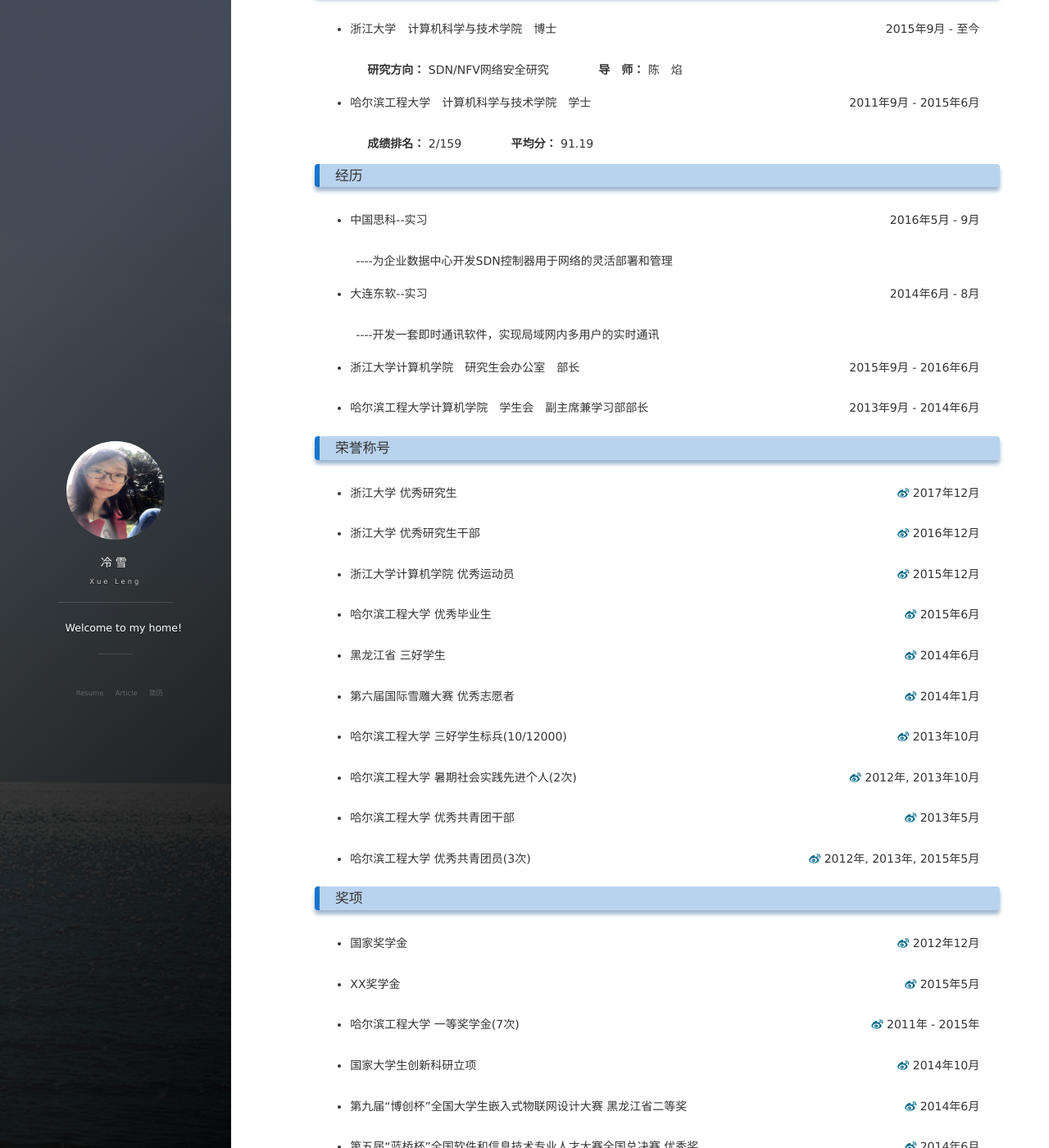
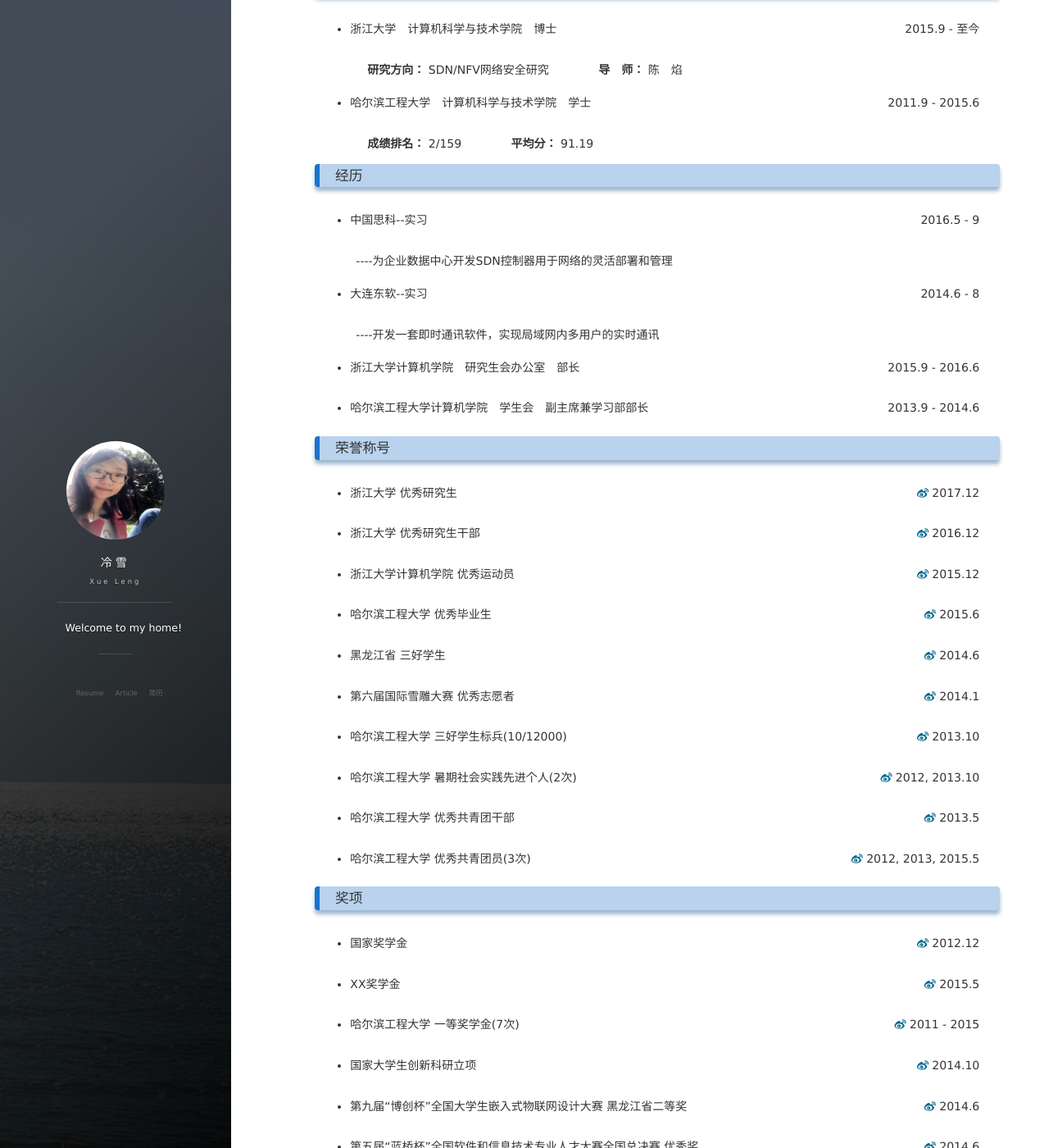
Before and after one commit to lxv458/OldWeb, a Jekyll site: the page built from about.md, in a window 1280 px wide and 1400 px high, scrolled down 316 px. Shown: the whole window at 82% size. Built offline with Jekyll 4.4.1, drawn with Linux system fonts in a browser that asks for light colours; nearby versions of some CDN libraries; comment, search, counter and statistics services are not loaded; some of the changed text lies outside the part shown.

Commit message:
complete resume in Chinese

```diff
--- a/about.md
+++ b/about.md
@@ -29,14 +29,14 @@
 <table>
 	<tr>
 		<td align="left"><ul><li>浙江大学&emsp;计算机科学与技术学院&emsp;博士</li></ul></td>
-		<td align="right" rowspan="2" style="vertical-align:text-top">2015年9月&nbsp;-&nbsp;至今</td>
+		<td align="right" rowspan="2" style="vertical-align:text-top">2015.9&nbsp;-&nbsp;至今</td>
 	</tr>
 	<tr>
 		<td align="left">&emsp;&emsp;&emsp;&emsp;<strong>研究方向：</strong>&nbsp;SDN/NFV网络安全研究 &emsp;&emsp;&emsp;&emsp;<strong>导&emsp;师：</strong>&nbsp;陈&emsp;焰</td>
 	</tr>
 	<tr>
 		<td align="left"><ul><li>哈尔滨工程大学&emsp;计算机科学与技术学院&emsp;学士</li></ul></td>
-		<td align="right" rowspan="2" style="vertical-align:text-top">2011年9月&nbsp;-&nbsp;2015年6月</td>
+		<td align="right" rowspan="2" style="vertical-align:text-top">2011.9&nbsp;-&nbsp;2015.6</td>
 	</tr>
 	<tr>
 		<td align="left">&emsp;&emsp;&emsp;&emsp;<strong>成绩排名：</strong>&nbsp;2/159 &emsp;&emsp;&emsp;&emsp;<strong>平均分：</strong>&nbsp;91.19</td>
@@ -47,25 +47,25 @@
 <table>
 	<tr>
 		<td align="left"><ul><li>中国思科--实习</li></ul></td>
-		<td align="right" rowspan="2" style="vertical-align:text-top">2016年5月&nbsp;-&nbsp;9月</td>
+		<td align="right" rowspan="2" style="vertical-align:text-top">2016.5&nbsp;-&nbsp;9</td>
 	</tr>
 	<tr>
 		<td align="left">&emsp;&emsp;&emsp;----为企业数据中心开发SDN控制器用于网络的灵活部署和管理</td>
 	</tr>
 	<tr>
 		<td align="left"><ul><li>大连东软--实习</li></ul></td>
-		<td align="right" rowspan="2" style="vertical-align:text-top">2014年6月&nbsp;-&nbsp;8月</td>
+		<td align="right" rowspan="2" style="vertical-align:text-top">2014.6&nbsp;-&nbsp;8</td>
 	</tr>
 	<tr>
 		<td align="left">&emsp;&emsp;&emsp;----开发一套即时通讯软件，实现局域网内多用户的实时通讯</td>
 	</tr>
 	<tr>
 		<td align="left"><ul><li>浙江大学计算机学院&emsp;研究生会办公室&emsp;部长</li></ul></td>
-		<td align="right">2015年9月&nbsp;-&nbsp;2016年6月</td>
+		<td align="right">2015.9&nbsp;-&nbsp;2016.6</td>
 	</tr>
 	<tr>
 		<td align="left"><ul><li>哈尔滨工程大学计算机学院&emsp;学生会&emsp;副主席兼学习部部长</li></ul></td>
-		<td align="right">2013年9月&nbsp;-&nbsp;2014年6月</td>
+		<td align="right">2013.9&nbsp;-&nbsp;2014.6</td>
 	</tr>
 </table>
 
@@ -73,43 +73,43 @@
 <table>
 	<tr>
 		<td align="left"><ul><li>浙江大学&nbsp;优秀研究生</li></ul></td>
-		<td align="right"><a href="http://www.lengxue.space/images/leng/resume/excellent_leader_zju.jpg"><i class='social fa fa-weibo'></i></a> 2017年12月</td>
+		<td align="right"><a href="http://www.lengxue.space/images/leng/resume/excellent_leader_zju.jpg"><i class='social fa fa-weibo'></i></a> 2017.12</td>
 	</tr>
 	<tr>
 		<td align="left"><ul><li>浙江大学&nbsp;优秀研究生干部</li></ul></td>
-		<td align="right"><a href="http://www.lengxue.space/images/leng/resume/excellent_leader_zju.jpg"><i class='social fa fa-weibo'></i></a> 2016年12月</td>
+		<td align="right"><a href="http://www.lengxue.space/images/leng/resume/excellent_leader_zju.jpg"><i class='social fa fa-weibo'></i></a> 2016.12</td>
 	</tr>
 	<tr>
 		<td align="left"><ul><li>浙江大学计算机学院&nbsp;优秀运动员</li></ul></td>
-		<td align="right"><a href="http://www.lengxue.space/images/leng/resume/excellent_leader_zju.jpg"><i class='social fa fa-weibo'></i></a> 2015年12月</td>
+		<td align="right"><a href="http://www.lengxue.space/images/leng/resume/excellent_leader_zju.jpg"><i class='social fa fa-weibo'></i></a> 2015.12</td>
 	</tr>
 	<tr>
 		<td align="left"><ul><li>哈尔滨工程大学&nbsp;优秀毕业生</li></ul></td>
-		<td align="right"><a href="http://www.lengxue.space/images/leng/resume/excellent_leader_zju.jpg"><i class='social fa fa-weibo'></i></a> 2015年6月</td>
+		<td align="right"><a href="http://www.lengxue.space/images/leng/resume/excellent_leader_zju.jpg"><i class='social fa fa-weibo'></i></a> 2015.6</td>
 	</tr>
 	<tr>
 		<td align="left"><ul><li>黑龙江省&nbsp;三好学生</li></ul></td>
-		<td align="right"><a href="http://www.lengxue.space/images/leng/resume/excellent_leader_zju.jpg"><i class='social fa fa-weibo'></i></a> 2014年6月</td>
+		<td align="right"><a href="http://www.lengxue.space/images/leng/resume/excellent_leader_zju.jpg"><i class='social fa fa-weibo'></i></a> 2014.6</td>
 	</tr>
 	<tr>
 		<td align="left"><ul><li>第六届国际雪雕大赛&nbsp;优秀志愿者</li></ul></td>
-		<td align="right"><a href="http://www.lengxue.space/images/leng/resume/excellent_leader_zju.jpg"><i class='social fa fa-weibo'></i></a> 2014年1月</td>
+		<td align="right"><a href="http://www.lengxue.space/images/leng/resume/excellent_leader_zju.jpg"><i class='social fa fa-weibo'></i></a> 2014.1</td>
 	</tr>
 	<tr>
 		<td align="left"><ul><li>哈尔滨工程大学&nbsp;三好学生标兵(10/12000)</li></ul></td>
-		<td align="right"><a href="http://www.lengxue.space/images/leng/resume/excellent_leader_zju.jpg"><i class='social fa fa-weibo'></i></a> 2013年10月</td>
+		<td align="right"><a href="http://www.lengxue.space/images/leng/resume/excellent_leader_zju.jpg"><i class='social fa fa-weibo'></i></a> 2013.10</td>
 	</tr>
 	<tr>
 		<td align="left"><ul><li>哈尔滨工程大学&nbsp;暑期社会实践先进个人(2次)</li></ul></td>
-		<td align="right"><a href="http://www.lengxue.space/images/leng/resume/excellent_leader_zju.jpg"><i class='social fa fa-weibo'></i></a> 2012年,&nbsp;2013年10月</td>
+		<td align="right"><a href="http://www.lengxue.space/images/leng/resume/excellent_leader_zju.jpg"><i class='social fa fa-weibo'></i></a> 2012,&nbsp;2013.10</td>
 	</tr>
 	<tr>
 		<td align="left"><ul><li>哈尔滨工程大学&nbsp;优秀共青团干部</li></ul></td>
-		<td align="right"><a href="http://www.lengxue.space/images/leng/resume/excellent_leader_zju.jpg"><i class='social fa fa-weibo'></i></a> 2013年5月</td>
+		<td align="right"><a href="http://www.lengxue.space/images/leng/resume/excellent_leader_zju.jpg"><i class='social fa fa-weibo'></i></a> 2013.5</td>
 	</tr>
 	<tr>
 		<td align="left"><ul><li>哈尔滨工程大学&nbsp;优秀共青团员(3次)</li></ul></td>
-		<td align="right"><a href="http://www.lengxue.space/images/leng/resume/excellent_leader_zju.jpg"><i class='social fa fa-weibo'></i></a> 2012年,&nbsp;2013年,&nbsp;2015年5月</td>
+		<td align="right"><a href="http://www.lengxue.space/images/leng/resume/excellent_leader_zju.jpg"><i class='social fa fa-weibo'></i></a> 2012,&nbsp;2013,&nbsp;2015.5</td>
 	</tr>
 </table>
 
@@ -117,31 +117,31 @@
 <table>
 	<tr>
 		<td align="left"><ul><li>国家奖学金</li></ul></td>
-		<td align="right"><a href="http://www.lengxue.space/images/leng/resume/excellent_leader_zju.jpg"><i class='social fa fa-weibo'></i></a> 2012年12月</td>
+		<td align="right"><a href="http://www.lengxue.space/images/leng/resume/excellent_leader_zju.jpg"><i class='social fa fa-weibo'></i></a> 2012.12</td>
 	</tr>
 	<tr>
 		<td align="left"><ul><li>XX奖学金</li></ul></td>
-		<td align="right"><a href="http://www.lengxue.space/images/leng/resume/excellent_leader_zju.jpg"><i class='social fa fa-weibo'></i></a> 2015年5月</td>
+		<td align="right"><a href="http://www.lengxue.space/images/leng/resume/excellent_leader_zju.jpg"><i class='social fa fa-weibo'></i></a> 2015.5</td>
 	</tr>
 	<tr>
 		<td align="left"><ul><li>哈尔滨工程大学&nbsp;一等奖学金(7次)</li></ul></td>
-		<td align="right"><a href="http://www.lengxue.space/images/leng/resume/excellent_leader_zju.jpg"><i class='social fa fa-weibo'></i></a> 2011年&nbsp;-&nbsp;2015年</td>
+		<td align="right"><a href="http://www.lengxue.space/images/leng/resume/excellent_leader_zju.jpg"><i class='social fa fa-weibo'></i></a> 2011&nbsp;-&nbsp;2015</td>
 	</tr>
 	<tr>
 		<td align="left"><ul><li>国家大学生创新科研立项</li></ul></td>
-		<td align="right"><a href="http://www.lengxue.space/images/leng/resume/excellent_leader_zju.jpg"><i class='social fa fa-weibo'></i></a> 2014年10月</td>
+		<td align="right"><a href="http://www.lengxue.space/images/leng/resume/excellent_leader_zju.jpg"><i class='social fa fa-weibo'></i></a> 2014.10</td>
 	</tr>
 	<tr>
 		<td align="left"><ul><li>第九届“博创杯”全国大学生嵌入式物联网设计大赛&nbsp;黑龙江省二等奖</li></ul></td>
-		<td align="right"><a href="http://www.lengxue.space/images/leng/resume/excellent_leader_zju.jpg"><i class='social fa fa-weibo'></i></a> 2014年6月</td>
+		<td align="right"><a href="http://www.lengxue.space/images/leng/resume/excellent_leader_zju.jpg"><i class='social fa fa-weibo'></i></a> 2014.6</td>
 	</tr>
 	<tr>
 		<td align="left"><ul><li>第五届“蓝桥杯”全国软件和信息技术专业人才大赛全国总决赛&nbsp;优秀奖</li></ul></td>
-		<td align="right"><a href="http://www.lengxue.space/images/leng/resume/excellent_leader_zju.jpg"><i class='social fa fa-weibo'></i></a> 2014年6月</td>
+		<td align="right"><a href="http://www.lengxue.space/images/leng/resume/excellent_leader_zju.jpg"><i class='social fa fa-weibo'></i></a> 2014.6</td>
 	</tr>
 	<tr>
 		<td align="left"><ul><li>第三届“赛佰特杯”全国大学生物联网设计大赛&nbsp;国家三等奖</li></ul></td>
-		<td align="right"><a href="http://www.lengxue.space/images/leng/resume/excellent_leader_zju.jpg"><i class='social fa fa-weibo'></i></a> 2013年8月</td>
+		<td align="right"><a href="http://www.lengxue.space/images/leng/resume/excellent_leader_zju.jpg"><i class='social fa fa-weibo'></i></a> 2013.8</td>
 	</tr>
 </table>
 
@@ -149,7 +149,7 @@
 <table>
 	<tr>
 		<td align="left"><ul><li>十三五&nbsp;国家重点研发计划&nbsp;网络空间安全专项</li></ul></td>
-		<td align="right" rowspan="3" style="vertical-align: text-top">2017年7月&nbsp;-&nbsp;2020年12月</td>
+		<td align="right" rowspan="3" style="vertical-align: text-top">2017.7&nbsp;-&nbsp;2020.12</td>
 	</tr>
 	<tr>
 		<td align="left">&emsp;&emsp;----作为核心成员负责项目(课题)的申请及完成工作</td>
@@ -159,7 +159,7 @@
 	</tr>
 	<tr>
 		<td align="left"><ul><li>浙江省重点研发计划&nbsp;云计算安全及服务系统研发及应用</li></ul></td>
-		<td align="right" rowspan="3" style="vertical-align: text-top">2017年7月&nbsp;-&nbsp;2020年6月</td>
+		<td align="right" rowspan="3" style="vertical-align: text-top">2017.7月&nbsp;-&nbsp;2020.6</td>
 	</tr>
 	<tr>
 		<td align="left">&emsp;&emsp;----作为核心成员负责项目的申请及完成工作</td>
@@ -169,25 +169,25 @@
 	</tr>
 	<tr>
 		<td align="left"><ul><li>SDNKeeper</li></ul></td>
-		<td align="right" rowspan="2" style="vertical-align: text-top">2017年3月&nbsp;-&nbsp;2017年11月</td>
+		<td align="right" rowspan="2" style="vertical-align: text-top">2017.3&nbsp;-&nbsp;11</td>
 	</tr>
 	<tr>
 		<td align="left">&emsp;&emsp;----应用于基于SDN的云环境的网络资源管控机制，可灵活管控网络资源，管控网络访问请求，有效抵御越权攻击</td>
 	</tr>
 	<tr>
 		<td align="left"><ul><li>RuleScope</li></ul></td>
-		<td align="right" rowspan="2" style="vertical-align: text-top">2015年3月&nbsp;-&nbsp;2017年4月</td>
+		<td align="right" rowspan="2" style="vertical-align: text-top">2015.3&nbsp;-&nbsp;2017.4</td>
 	</tr>
 	<tr>
 		<td align="left">&emsp;&emsp;----SDN中流表正确性检测方法，可准确检测并定位出流表中存在的优先级错误和规则失效错误</td>
 	</tr>
 	<tr>
 		<td align="left"><ul><li>局域网即时通讯软件</li></ul></td>
-		<td align="right">2014年8月&nbsp;-&nbsp;9月</td>
+		<td align="right">2014.8&nbsp;-&nbsp;9</td>
 	</tr>
 	<tr>
 		<td align="left"><ul><li>酒店客房管理系统</li></ul></td>
-		<td align="right">2014年6月&nbsp;-&nbsp;7月</td>
+		<td align="right">2014.6&nbsp;-&nbsp;7</td>
 	</tr>
 </table>
 
@@ -198,15 +198,15 @@
 <table>
 	<tr>
 		<td align="left"><ul><li>浙江大学2015年校运动会&emsp;&emsp;标枪&emsp;4x100接力</li></ul></td>
-		<td align="right">2015年10月</td>
+		<td align="right">2015.10</td>
 	</tr>
 	<tr>
 		<td align="left"><ul><li>浙江大学计算机学院&emsp;迎新晚会&emsp;&emsp;开场舞表演</li></ul></td>
-		<td align="right">2015年12月</td>
+		<td align="right">2015.12</td>
 	</tr>
 	<tr>
 		<td align="left"><ul><li>第六届国际大学生雪雕大赛志愿者</li></ul></td>
-		<td align="right">2014年1月</td>
+		<td align="right">2014.1</td>
 	</tr>
 	<tr>
 		<td align="left"><ul><li>哈尔滨工程大学&emsp;“三下乡”暑期社会实践</li></ul></td>
@@ -214,14 +214,14 @@
 	</tr>
 	<tr>
 		<td align="left">&emsp;&emsp;&emsp;----内蒙古赤峰市临西县</td>
-		<td align="right">2012年7月</td>
+		<td align="right">2012.7</td>
 	</tr>
 	<tr>
 		<td align="left">&emsp;&emsp;&emsp;----黑龙江省齐齐哈尔市泰来县</td>
-		<td align="right">2013年7月</td>
+		<td align="right">2013.7</td>
 	</tr>
 	<tr>
 		<td align="left"><ul><li>哈尔滨工程大学&emsp;“一二九”文艺汇演</li></ul></td>
-		<td align="right">2011年12月,</td>
+		<td align="right">2011.12</td>
 	</tr>
 </table>
```
